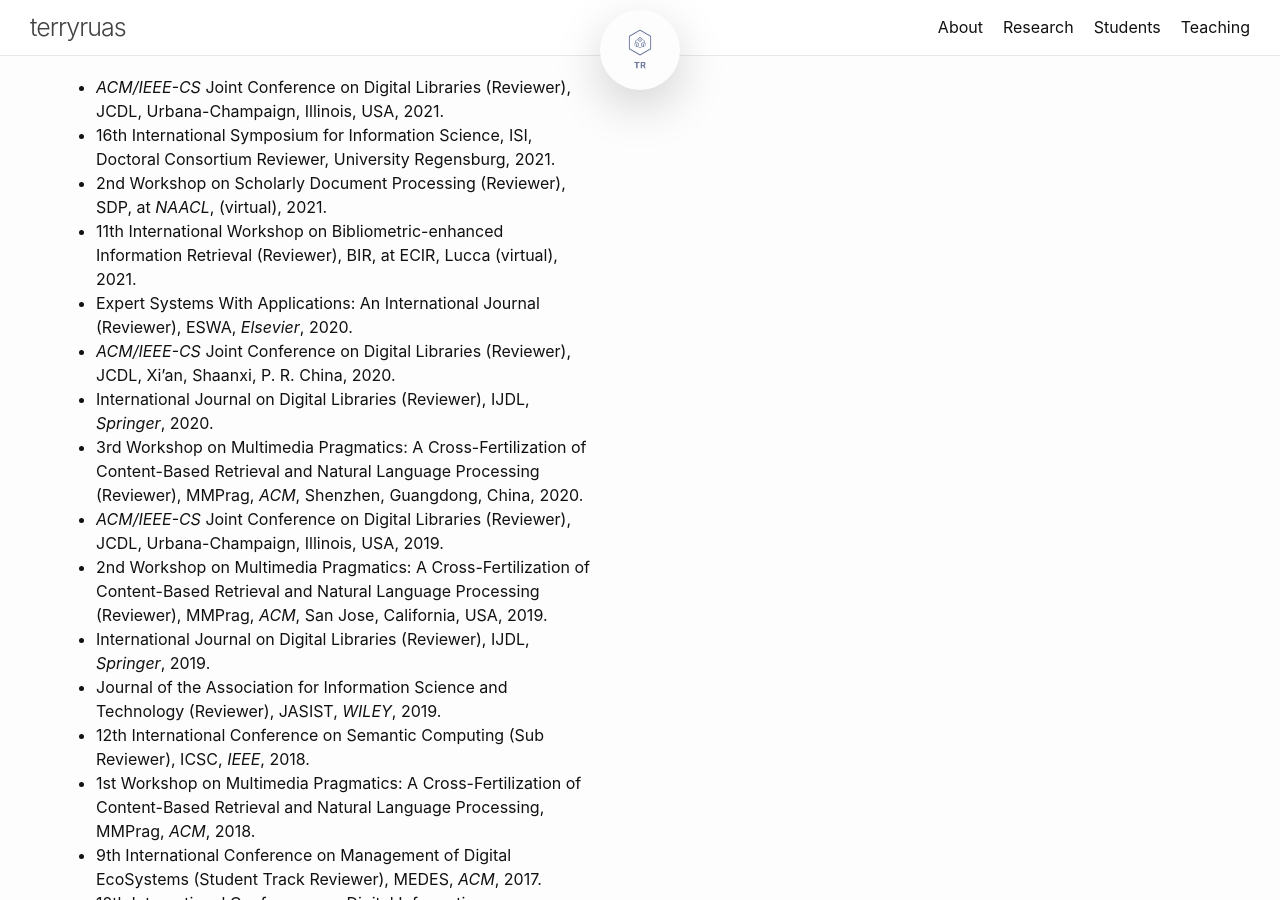
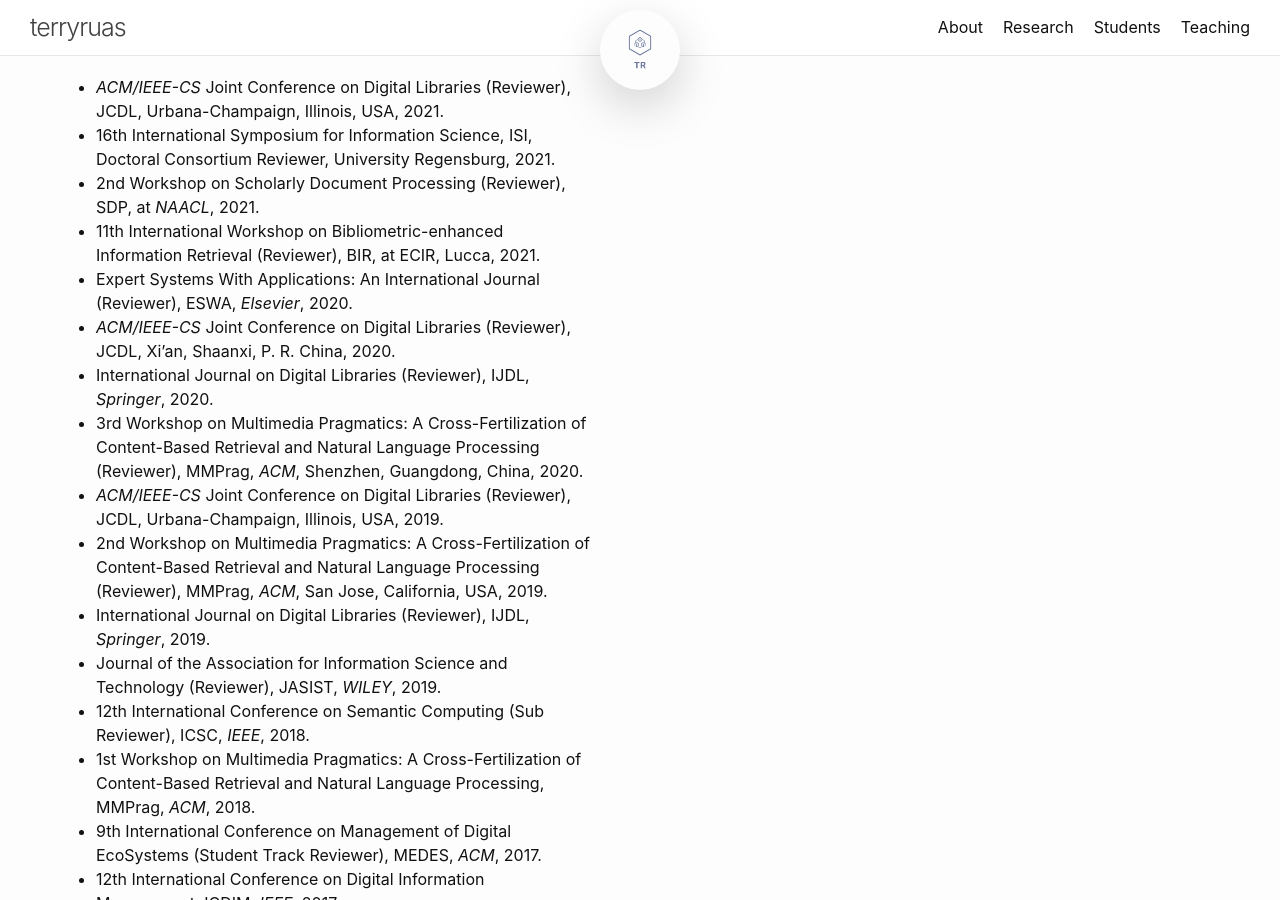
Before and after one commit to truas/truas, a Jekyll site: the page built from research.md, in a window 1280 px wide and 900 px high, scrolled down 664 px. Built offline with Jekyll 4.4.1, drawn with Linux system fonts in a browser that asks for light colours.

Commit message:
simple updates

```diff
--- a/research.md
+++ b/research.md
@@ -25,8 +25,8 @@ My research interest is the result of an overlap between natural language proces
 ## **Service**
 - *ACM/IEEE-CS* Joint Conference on Digital Libraries (Reviewer), JCDL, Urbana-Champaign, Illinois, USA, 2021.
 - 16th International Symposium for Information Science, ISI, Doctoral Consortium Reviewer, University Regensburg, 2021.
-- 2nd Workshop on Scholarly Document Processing (Reviewer), SDP, at *NAACL*, (virtual), 2021.
-- 11th International Workshop on Bibliometric-enhanced Information Retrieval (Reviewer), BIR, at ECIR, Lucca (virtual), 2021.
+- 2nd Workshop on Scholarly Document Processing (Reviewer), SDP, at *NAACL*, 2021.
+- 11th International Workshop on Bibliometric-enhanced Information Retrieval (Reviewer), BIR, at ECIR, Lucca, 2021.
 - Expert Systems With Applications: An International Journal (Reviewer), ESWA, *Elsevier*, 2020.
 - *ACM/IEEE-CS* Joint Conference on Digital Libraries (Reviewer), JCDL, Xi’an, Shaanxi, P. R. China, 2020.
 - International Journal on Digital Libraries (Reviewer), IJDL, *Springer*, 2020.
```
Also changed, not shown: students.md (+1 -1 lines).
